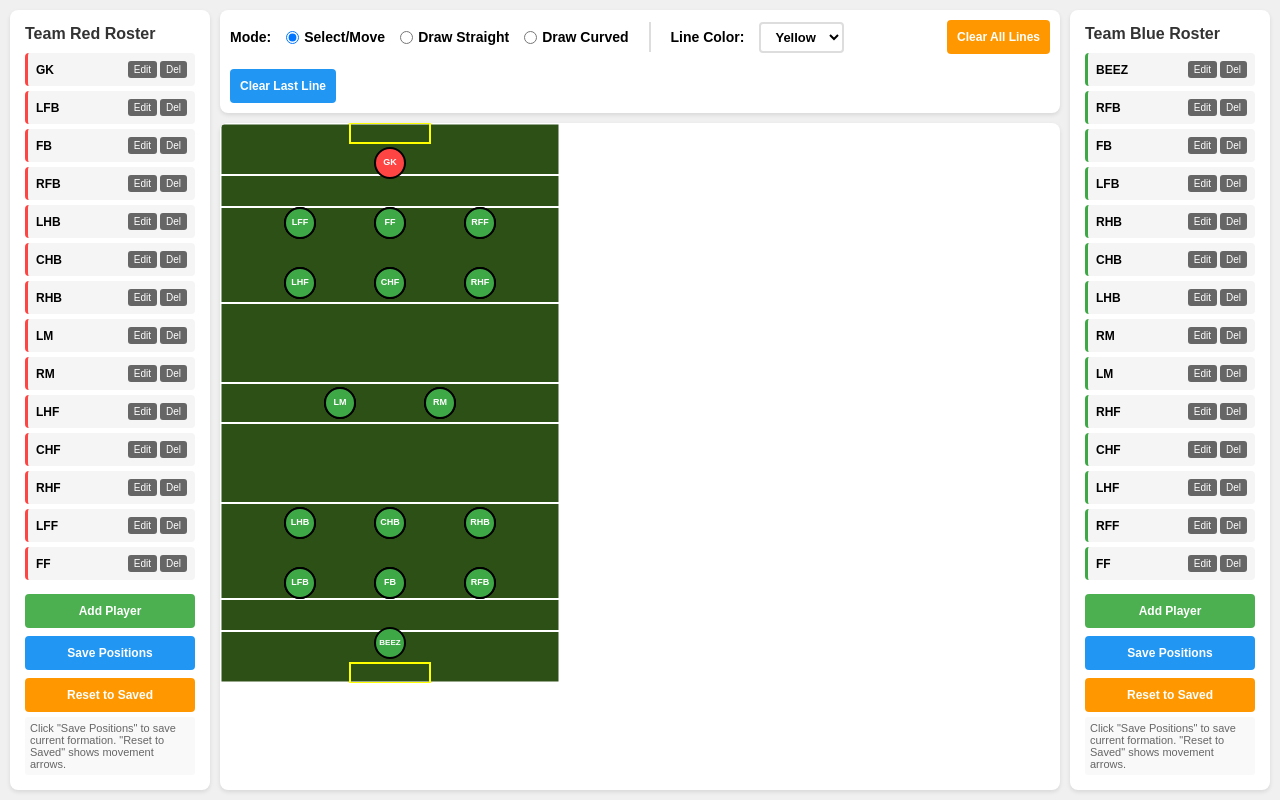
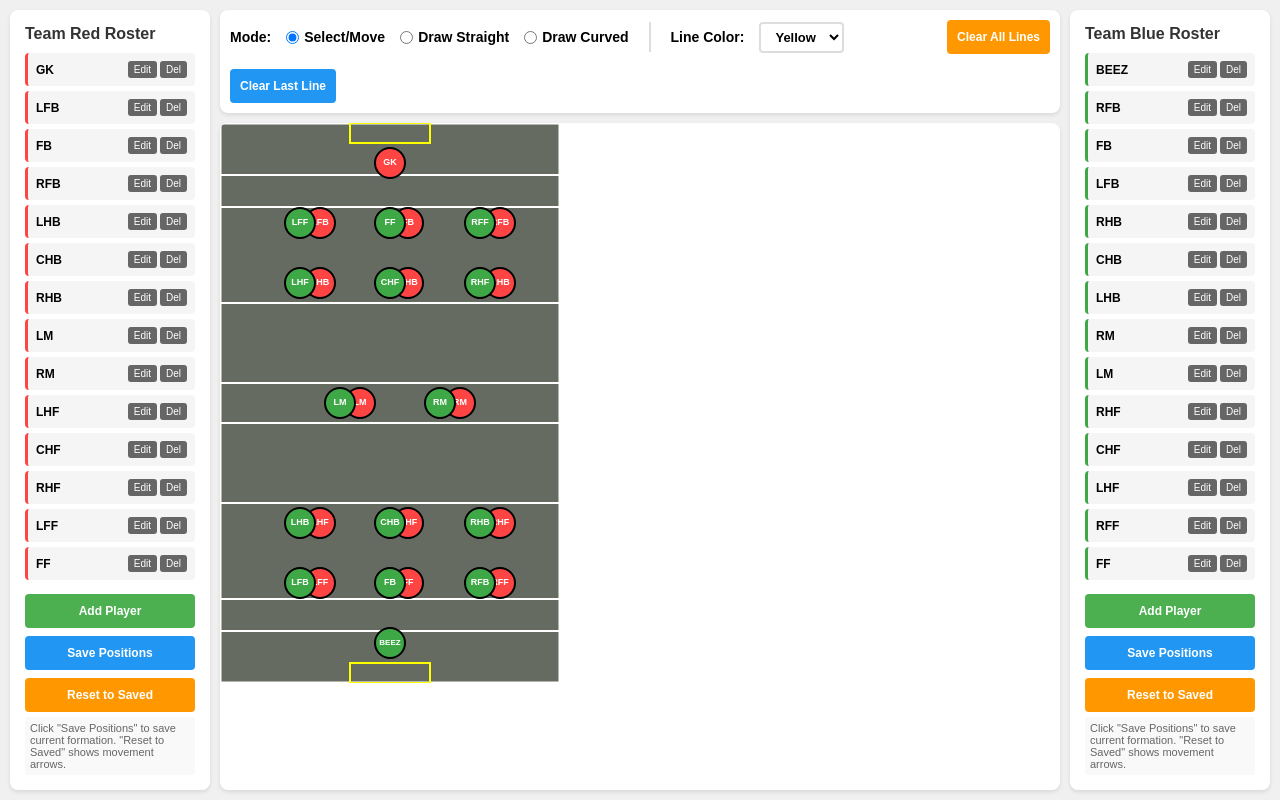
Before and after one commit to Haveds/gaelic-whiteboard, a plain HTML site: page index.html in a window 1280 px wide. Drawn offline with Linux system fonts and the light colour scheme.

Commit message:
Update index.html

```diff
--- a/index.html
+++ b/index.html
@@ -431,7 +431,7 @@
 
         // Draw pitch
         function drawPitch() {
-            ctx.fillStyle = '#2d5016';
+            ctx.fillStyle = '#656b60';
             ctx.fillRect(0, 0, CANVAS_WIDTH, CANVAS_HEIGHT);
 
             ctx.strokeStyle = 'white';
@@ -477,11 +477,11 @@
             // Team Red (top side)
             const redPositions = [
                 [42.5, 10],     // GK
-                [20, 25], [42.5, 25], [65, 25],           // Full-Backs
-                [20, 40], [42.5, 40], [65, 40],           // Half-Backs
-                [30, 70], [55, 70],                       // Midfield
-                [20, 100], [42.5, 100], [65, 100],        // Half-Forwards
-                [20, 115], [42.5, 115], [65, 115],        // Full-Forwards
+                [25, 25], [47, 25], [70, 25],           // Full-Backs
+                [25, 40], [47, 40], [70, 40],           // Half-Backs
+                [35, 70], [60, 70],                       // Midfield
+                [25, 100], [47, 100], [70, 100],        // Half-Forwards
+                [25, 115], [47, 115], [70, 115],        // Full-Forwards
             ];
 
             const redNames = ["GK", "LFB", "FB", "RFB", "LHB", "CHB", "RHB",
```
